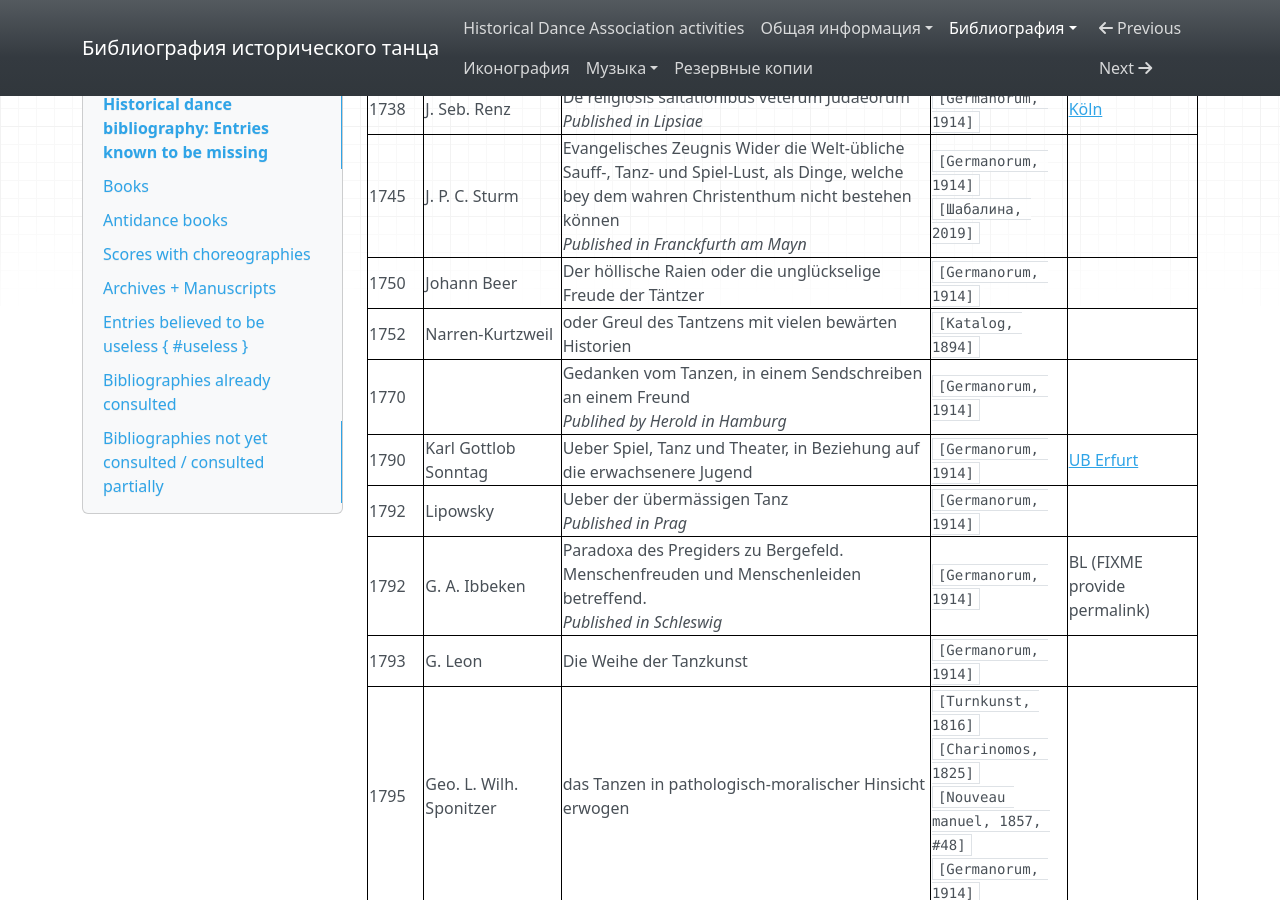
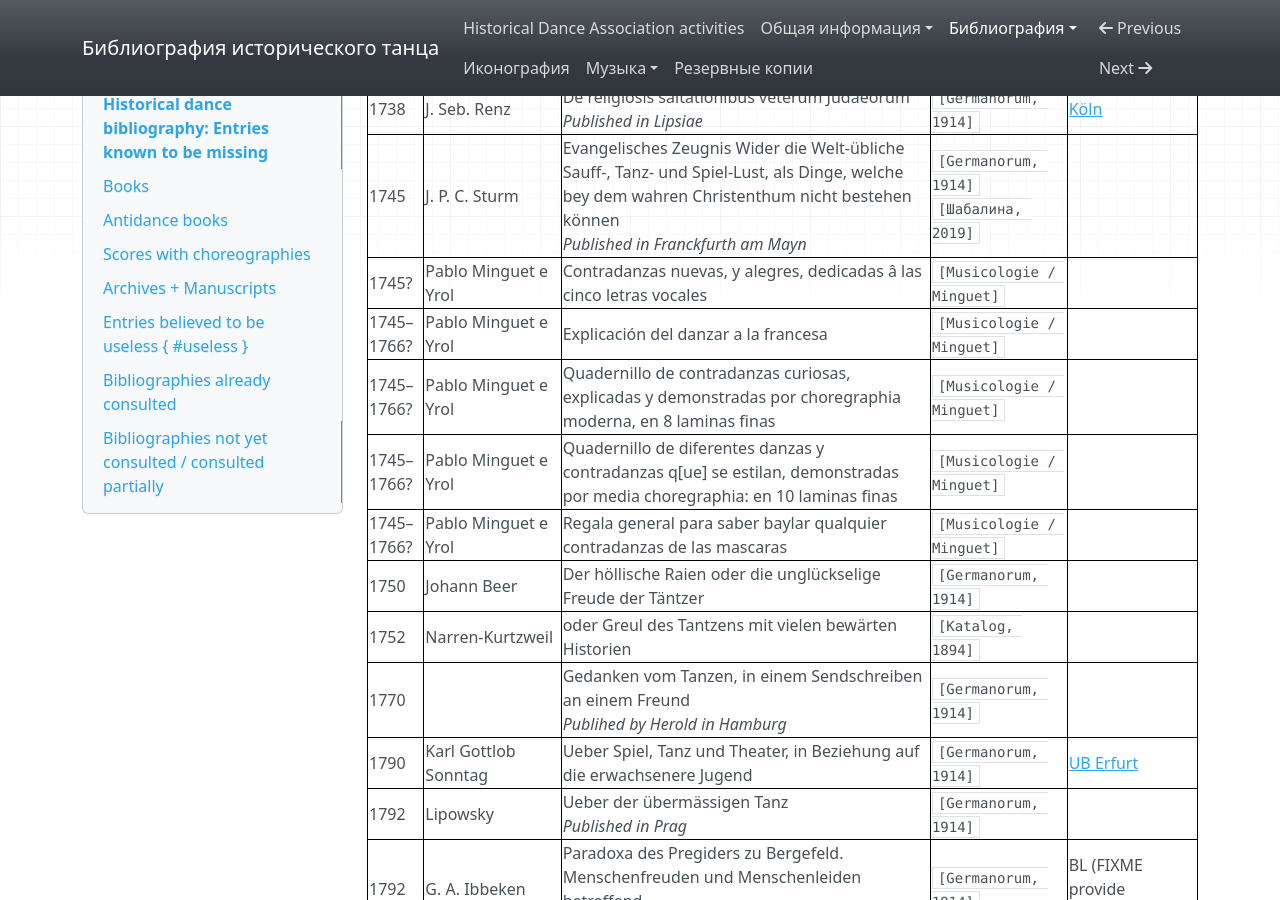
Before and after one commit to hda-technical/dancebooks, an MkDocs documentation site: the page built from docs/bib/missing.md, in a window 1280 px wide and 900 px high, scrolled down 60018 px. Built offline with MkDocs 1.6.1, drawn with Linux system fonts in a browser that asks for light colours; nearby versions of some CDN libraries; some of the changed text lies outside the part shown.

Commit message:
Add missing entries from musicolgie.org page on Pablo Minguet

```diff
--- a/docs/bib/missing.md
+++ b/docs/bib/missing.md
@@ -565,6 +565,11 @@ _This table is intended to be accurate, yet sometimes it is slightly outdated._
 | 1738 | Mart. (Hensel / Hansel)? | Des Schlüssels zur Erkenntniß und Verabscheuung des heydnischen Tantz- und Lust-Wesens in der Christenheit<br/>_Ander Theil_<br/>_Published in (Züllichau / Berlin)? by Waisenhaus_ | `[Шабалина, 2019]`<br/>`[Germanorum, 1914]` | |
 | 1738 | J. Seb. Renz | De religiosis saltationibus veterum Judaeorum<br/>_Published in Lipsiae_ | `[Germanorum, 1914]` | [Köln](https://primo.zbsport.dshs-koeln.de/permalink/49HBZ_ZBS/18h80sa/alma990000140260806478) |
 | 1745 | J. P. C. Sturm | Evangelisches Zeugnis Wider die Welt-übliche Sauff-, Tanz- und Spiel-Lust, als Dinge, welche bey dem wahren Christenthum nicht bestehen können<br/>_Published in Franckfurth am Mayn_ | `[Germanorum, 1914]`<br/>`[Шабалина, 2019]` | |
+| 1745? | Pablo Minguet e Yrol | Contradanzas nuevas, y alegres, dedicadas â las cinco letras vocales | `[Musicologie / Minguet]` | |
+| 1745–1766? | Pablo Minguet e Yrol | Explicación del danzar a la francesa | `[Musicologie / Minguet]` | |
+| 1745–1766? | Pablo Minguet e Yrol | Quadernillo de contradanzas curiosas, explicadas y demonstradas por choregraphia moderna, en 8 laminas finas | `[Musicologie / Minguet]` | |
+| 1745–1766? | Pablo Minguet e Yrol | Quadernillo de diferentes danzas y contradanzas q[ue] se estilan, demonstradas por media choregraphia: en 10 laminas finas | `[Musicologie / Minguet]` | |
+| 1745–1766? | Pablo Minguet e Yrol | Regala general para saber baylar qualquier contradanzas de las mascaras | `[Musicologie / Minguet]` | |
 | 1750 | Johann Beer | Der höllische Raien oder die unglückselige Freude der Täntzer | `[Germanorum, 1914]` | |
 | 1752 | Narren-Kurtzweil | oder Greul des Tantzens mit vielen bewärten Historien | `[Katalog, 1894]` | |
 | 1770 | | Gedanken vom Tanzen, in einem Sendschreiben an einem Freund<br/>_Publihed by Herold in Hamburg_ | `[Germanorum, 1914]` | |
@@ -752,6 +757,7 @@ _This part of the list is to joined with the general table_
 | 2007 | `[Russell, 2007]` | Tilden Russell, Dominique Bourassa | The minuet de la cour
 | 2008 | `[2. Rothenfelser]` | | 2. Rothenfelser Tanzsymposion. Tagungsband | https://bib.hda.org.ru/books/proceedings_rothenfelser_2008 |
 | 2009 | `[Thielen, 2009]` | Lars Thielen | Musikalische Würfelspiele | https://studylibde.com/doc/12062765/musikalische-würfelspiele |
+| 2010-09-30 | `[Musicologie / Minguet]` | Jean-Marc Warszawski | | https://www.musicologie.org/Biographies/m/minguet_e_yrol_pablo.html |
 | 2012 | `[3. Rothenfelser]` | | 3. Rothenfelser Tanzsymposion. Tagungsband | https://bib.hda.org.ru/books/proceedings_rothenfelser_2012 |
 | 2012 | `[Yoko]` | Евгения Соленикова | | `Ancillary sources (not in bibliography)/Bibliographies of the others/Евгения Соленикова.ods` |
 | 2014 | `[Unfried, 2014]` | Hannelore Unfried | Der „freie, fessellose und fantastereiche Mazur” | https://bib.hda.org.ru/books/unfried_2014 |
```
